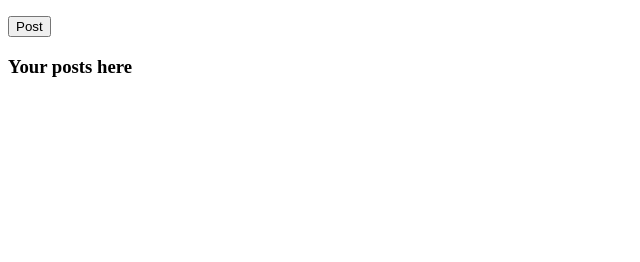
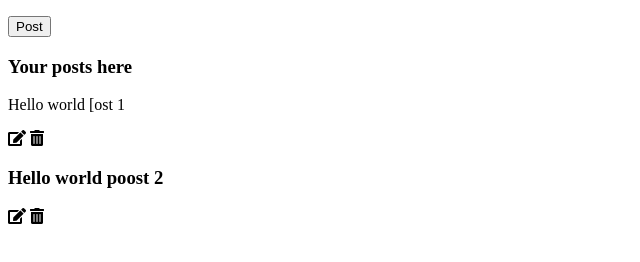
Before and after one commit to Kipkorir-Gideon/Practice, a plain HTML site: page javascript/CRUD/index.html in a window 1280 px wide. Shown: the part 100-362 px from the top of the page, without its empty margins (0-640 px from the left). Drawn offline with Linux system fonts and the light colour scheme.

Commit message:
Add two post to the html file.

```diff
--- a/javascript/CRUD/index.html
+++ b/javascript/CRUD/index.html
@@ -21,7 +21,22 @@
         </div>
         <div class="right">
             <h3>Your posts here</h3>
-            <div id="posts"></div>
+            <div id="posts">
+                <div class="">
+                    <p>Hello world [ost 1</p>
+                    <span class="options">
+                        <i class="fas fa-edit"></i>
+                        <i class="fas fa-trash-alt"></i>
+                    </span>
+                </div>
+                <div class="">
+                    <h3>Hello world poost 2</h3>
+                    <span class="options">
+                        <i class="fas fa-edit"></i>
+                        <i class="fas fa-trash-alt"></i>
+                    </span>
+                </div>
+            </div>
         </div>
     </div>
 </body>
```
